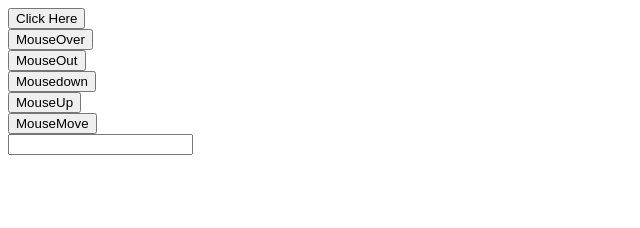
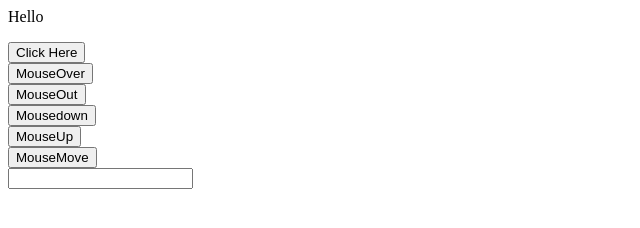
Before and after one commit to MalaviyaIsha/javascript_Basic, a plain HTML site: page JS_EventHandler.html in a window 1280 px wide. Shown: the whole page, without its empty margins (0-640 px from the left). Drawn offline with Linux system fonts and the light colour scheme.

```diff
--- a/JS_EventHandler.html
+++ b/JS_EventHandler.html
@@ -28,10 +28,9 @@
       document.addEventListener("click", function () {
           document.getElementById("demo").innerHTML = "Hello World";
         });
-
     </script>
 
-    <p id="demo"></p>
+    <p id="demo">Hello</p>
     <button  onclick="myClick()">
       Click Here
     </button><br>
```
